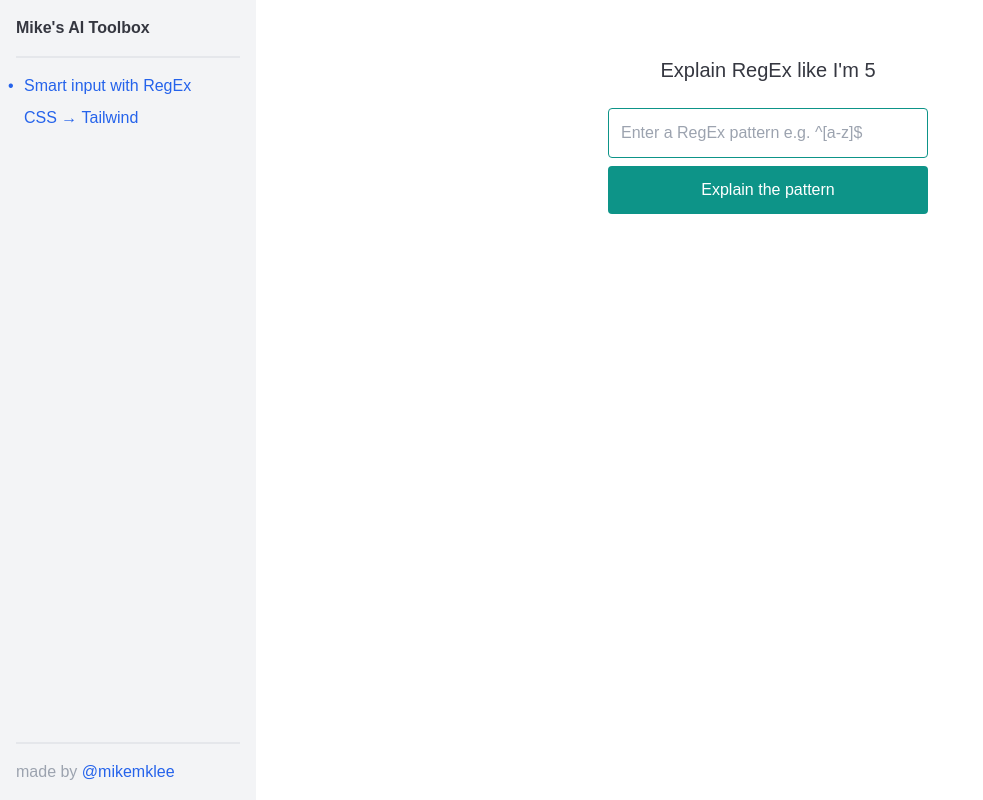
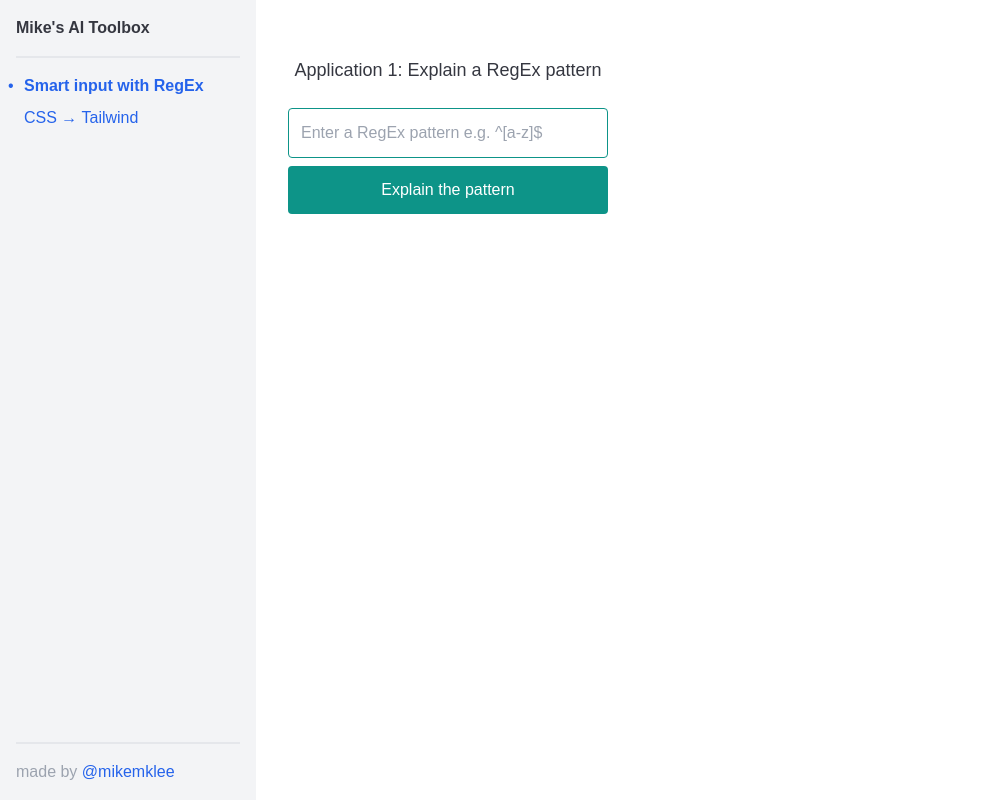
Before and after one commit to mikemklee/ai-toolbox, a Next.js app: page /smart-regex-input in a window 1280 px wide. Shown: the whole page, without its empty margins (0-983 px from the left). Built offline with nearby package versions, Linux system fonts and the light colour scheme.

Commit message:
Layout tweaks

```diff
--- a/src/components/Sidebar.tsx
+++ b/src/components/Sidebar.tsx
@@ -35,7 +35,12 @@ const Sidebar = () => {
               >
                 •
               </span>
-              <Link href={route.path}>{route.name}</Link>
+              <Link
+                href={route.path}
+                className={pathname === route.path ? "font-semibold" : ""}
+              >
+                {route.name}
+              </Link>
             </li>
           ))}
         </ul>
--- a/src/pages/_app.tsx
+++ b/src/pages/_app.tsx
@@ -1,6 +1,12 @@
 import "@/styles/globals.css";
 import type { AppProps } from "next/app";
+import Sidebar from "../components/Sidebar";
 
 export default function App({ Component, pageProps }: AppProps) {
-  return <Component {...pageProps} />;
+  return (
+    <div className="flex">
+      <Sidebar />
+      <Component {...pageProps} />
+    </div>
+  );
 }
--- a/src/pages/css2tw/index.tsx
+++ b/src/pages/css2tw/index.tsx
@@ -1,6 +1,5 @@
 import Head from "next/head";
 import { useState } from "react";
-import Sidebar from "@/components/Sidebar";
 import InputText from "@/components/InputText";
 import Button from "@/components/Button";
 
@@ -45,9 +44,8 @@ export default function Page() {
         <title>CSS → Tailwind</title>
       </Head>
 
-      <div className="flex">
-        <Sidebar />
-        <main className="w-80 mx-auto flex flex-col items-center mt-8">
+      <div className="flex p-8">
+        <main className="w-80 mx-auto flex flex-col items-center">
           <h3 className="my-6 text-xl">CSS → Tailwind</h3>
 
           <div className="flex flex-col w-full">
--- a/src/pages/index.tsx
+++ b/src/pages/index.tsx
@@ -1,5 +1,4 @@
 import Head from "next/head";
-import Sidebar from "../components/Sidebar";
 
 export default function Home() {
   return (
@@ -11,13 +10,10 @@ export default function Home() {
         <link rel="icon" href="/favicon.ico" />
       </Head>
 
-      <div>
-        <div className="flex">
-          <Sidebar />
-          <main className="p-8">
-            <h1 className="">Let&apos;s explore what we can build with AI!</h1>
-          </main>
-        </div>
+      <div className="flex p-8">
+        <main>
+          <h1 className="">Let&apos;s explore what we can build with AI!</h1>
+        </main>
       </div>
     </>
   );
--- a/src/pages/smart-regex-input/index.tsx
+++ b/src/pages/smart-regex-input/index.tsx
@@ -1,7 +1,6 @@
 import Head from "next/head";
 import { useState } from "react";
 
-import Sidebar from "@/components/Sidebar";
 import InputText from "@/components/InputText";
 import Button from "@/components/Button";
 
@@ -46,10 +45,11 @@ export default function Page() {
         <title>Smart input with RegEx</title>
       </Head>
 
-      <div className="flex">
-        <Sidebar />
-        <main className="w-80 mx-auto flex flex-col items-center mt-8">
-          <h3 className="my-6 text-xl">Explain RegEx like I&apos;m 5</h3>
+      <div className="flex p-8">
+        <main className="w-80 mx-auto flex flex-col items-center">
+          <h3 className="my-6 text-lg">
+            Application 1: Explain a RegEx pattern
+          </h3>
 
           <div className="flex flex-col w-full">
             <InputText
```
